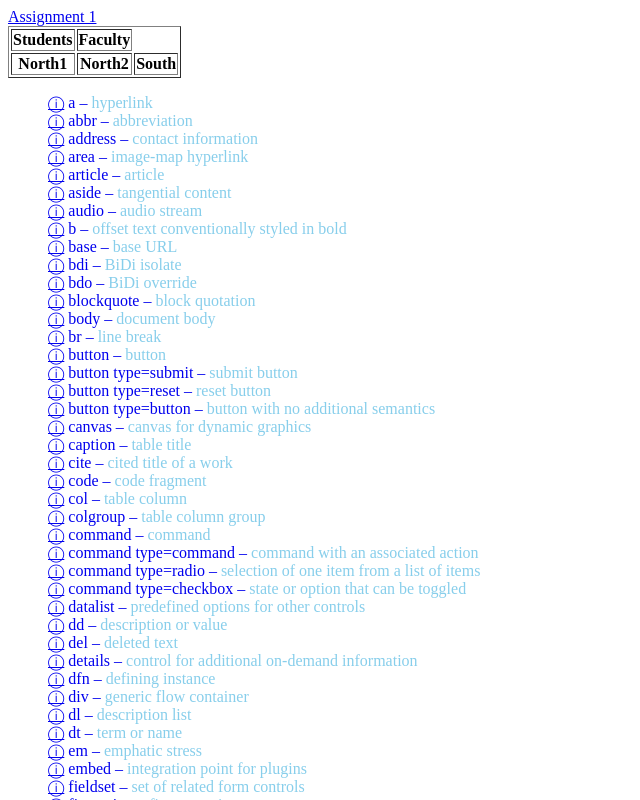
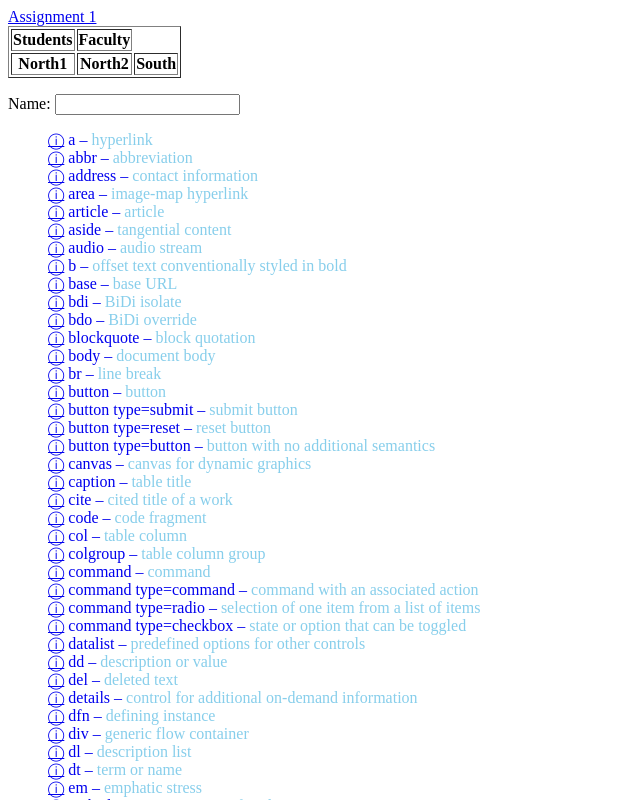
Before and after one commit to KyleWhen/workspace-html-2020-8arbqi, a website: page HTMLelements.html in a window 1280 px wide. Shown: the top 800 px of the page, without its empty margins (0-640 px from the left). Drawn offline with Linux system fonts and the light colour scheme.

Commit message:
1 file modified

```diff
--- a/HTMLelements.html
+++ b/HTMLelements.html
@@ -22,6 +22,10 @@ and open the template in the editor.
         <th>North2</th>
         <th>South</th>
         </table>
+        <form name="test">
+				<p>
+					Name: <input type="website" name="wsite">
+        </p>
     <body>
         <div class="toc">
             <ul>
```
